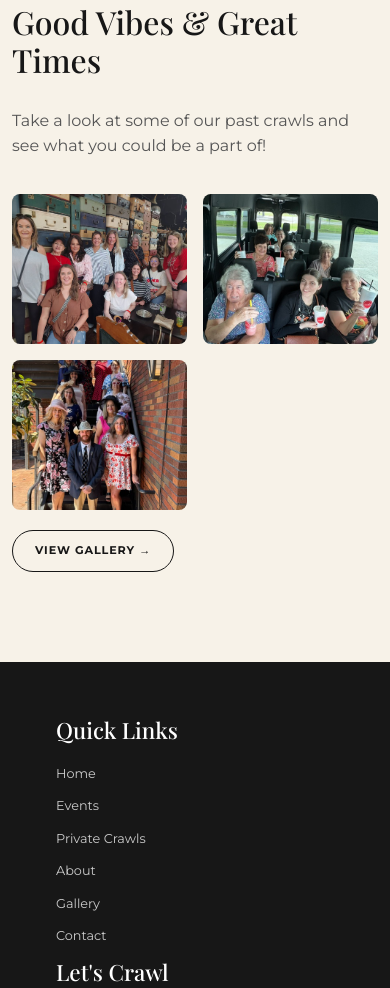
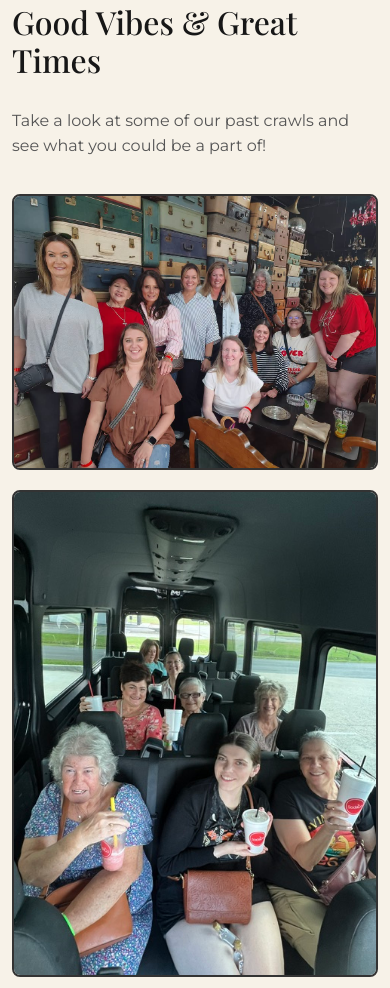
Before and after one commit to asherholden/Crawl-Your-Own-Way, a plain HTML site: page index.html in a window 390 px wide. Shown: the part 4019-5007 px from the top of the page. Drawn offline with nearby package versions, Linux system fonts and the light colour scheme.

Commit message:
fix: home gallery, added borders to galley images

```diff
--- a/index.html
+++ b/index.html
@@ -112,9 +112,7 @@
 
 
 
-    <!-- =========================
-         HERO SECTION
-    ========================== -->
+    <!-- HERO SECTION -->
 
     <section class="hero">
 
@@ -149,9 +147,7 @@
 
 
 
-    <!-- =========================
-         UPCOMING CRAWLS
-    ========================== -->
+    <!--  UPCOMING CRAWLS -->
 
    <section class="upcoming-events">
 
@@ -182,9 +178,7 @@
 
 
 
-    <!-- =========================
-         ABOUT SECTION
-    ========================== -->
+    <!-- ABOUT SECTION -->
 
     <section class="about-section">
         <div class="container">
@@ -229,9 +223,7 @@
 
 
 
-    <!-- =========================
-         TYPES OF CRAWLS
-    ========================== -->
+    <!-- TYPES OF CRAWLS -->
 
     <section class="crawl-types">
 
@@ -262,9 +254,7 @@
     </section>
 
 
-    <!-- =========================
-         PRIVATE CRAWLS
-    ========================== -->
+    <!--  PRIVATE CRAWLS -->
 
     <section class="private-section">
 
@@ -281,7 +271,7 @@
                     Your Group. Your Day. Your Crawl.
                 </h2>
                 <p>
-                    Contact us to set up your privet crawl
+                    Contact us to set up your Private Crawl
                 </p>
                 <a href="contact.html" class="main-button">
                     Plan Your Private Crawl →
@@ -293,9 +283,7 @@
     <!--  GALLERY -->
 
     <section class="gallery-section">
-
         <div class="container">
-
             <div class="section-heading">
                     <p class="section-label">
                         GALLERY
@@ -309,41 +297,36 @@
                         Take a look at some of our past crawls
                         and see what you could be a part of!
                     </p>
+            </div>
+                <div class="section__gallery">
 
-
-            </div>
-
-            <div class="about-section--wrapper">
-                <div class="row g-3">
-
-                    <div class="col-6 col-md-4 col-lg-2">
-                        <img src="assets/gal-1.JPG" alt="Crawl Your Own Way event" class="gallery-image">
+                    <div class="gallery__img">
+                        <img src="assets/gal-1.JPG" alt="Crawl Your Own Way event" class="gallery-img">
                     </div>
 
-                    <div class="col-6 col-md-4 col-lg-2">
+                    <div class="gallery__img">
                         <img
                             src="assets/gal-5.JPG"
                             alt="Crawl Your Own Way event"
-                            class="gallery-image"
+                            class="gallery-img"
                         >
                     </div>
 
-                    <div class="col-6 col-md-4 col-lg-2">
+                    <div class="gallery__img">
                         <img
                             src="assets/gal-10.JPG"
                             alt="Crawl Your Own Way event"
-                            class="gallery-image"
+                            class="gallery-img"
                         >
                     </div>
+                </div>
+                </div>
 
-                    </div>
-
-                        <div class="about-button">
-                        <a href="gallery.html" class="outline-button">
+                 <div class="about-button">
+                     <a href="gallery.html" class="outline-button">
                             View Gallery →
-                        </a>
-                    </div>
-            </div>
+                    </a>
+                </div>
         </div>
     </section>
 
--- a/styles.css
+++ b/styles.css
@@ -98,7 +98,7 @@ h6 {
 }
 
 .nav-link:hover::after,
-.nav-link.active::after {
+.nav-link.hover::after {
     width: 100%;
 }
 
@@ -137,19 +137,6 @@ h6 {
 
 /* HERO */
 
-/* .hero {
-    min-height: 600px;
-    position: relative;
-
-
-    background-image: url("assets/hero.jpeg");
-    background-size: cover;
-    background-position: center;
-
-    display: flex;
-    align-items: center;
-    justify-content: center;
-} */
 
 .hero {
     min-height: 85vh;
@@ -464,9 +451,7 @@ h6 {
 }
 
 
-/* =========================================
-   TYPES OF CRAWLS
-========================================= */
+/* TYPES OF CRAWLS*/
 
 .icons{
     display: flex;
@@ -507,9 +492,7 @@ h6 {
 }
 
 
-/* =========================================
-   PRIVATE CRAWLS
-========================================= */
+/*  PRIVATE CRAWLS */
 
 .private-section {
     min-height: 420px;
@@ -548,9 +531,7 @@ h6 {
 }
 
 
-/* =========================================
-   GALLERY
-========================================= */
+/* GALLERY */
 
 .gallery-section {
     padding: 90px 0;
@@ -560,35 +541,37 @@ h6 {
 .section-heading {
     display: flex;
     flex-direction: column;
-    align-items: flex-start;
+    align-items: center;
 }
 
-
+.section__gallery {
+    display: flex;
+    flex-wrap: row;
+    justify-content: center;
+    gap: 20px;
+}
 
 .about-button {
+    display: flex;
+    justify-content: center;
     margin-top: 20px;
 }
 
-.gallery-image {
+.gallery-img {
     width: 100%;
-    height: 150px;
+    max-width: 400px;
+    height: 300px;
     object-fit: cover;
+    border: 2px solid #333;
     border-radius: 8px;
     transition: 0.3s ease;
 }
 
-.gallery-image:hover {
+.gallery-img:hover {
     transform: scale(1.03);
 }
 
-
-
-
-/* =========================================
-   FOOTER
-========================================= */
-
-
+/* FOOTER */
 
 .site-footer {
     background-color: var(--black);
@@ -640,7 +623,6 @@ h6 {
     width: fit-content;
     margin-bottom: 12px;
 }
-
 
 /* LOCATION */
 
@@ -703,10 +685,6 @@ h6 {
     color: var(--black);
 }
 
-
-
-
-
 /* BOTTOM */
 
 .footer-bottom {
@@ -729,6 +707,23 @@ h6 {
 
 @media (max-width: 700px) {
 
+    body {
+        overflow-x: hidden;
+    }
+
+
+    .section__gallery {
+        flex-direction: column;
+        align-items: center;
+        justify-content: flex-start;
+        width: 100%;
+    }
+
+    .gallery-img {
+       max-width: 100%;
+       height: auto;
+    }
+
     .site-footer {
         padding: 55px 0 20px;
     }
@@ -744,9 +739,7 @@ h6 {
 }
 
 
-/* =========================================
-   MOBILE
-========================================= */
+/* MOBILE */
 
 @media (max-width: 700px) {
 
@@ -805,9 +798,7 @@ h6 {
 }
 
 
-/* =========================================
-   EVENTS PAGE
-========================================= */
+/* EVENTS PAGE */
 
 .page-header {
     background-color: var(--cream);
@@ -912,9 +903,7 @@ h6 {
 }
 
 
-/* =========================================
-   EVENTS PAGE — MOBILE
-========================================= */
+/* EVENTS PAGE — MOBILE */
 
 @media (max-width: 700px) {
 
@@ -985,6 +974,8 @@ h6 {
     break-inside: avoid;
     margin-bottom: 18px;
     overflow: hidden;
+    border: 2px solid #333;
+    border-radius: 6px;
 }
 
 .gallery-item img {
@@ -1186,7 +1177,7 @@ h6 {
 ========================================= */
 
 .about-page {
-    background-color: var(--creamk);
+    background-color: var(--cream);
     padding: 18px 0;
 
 }
```
Also changed, not shown: gallery.html (+0 -4 lines).
